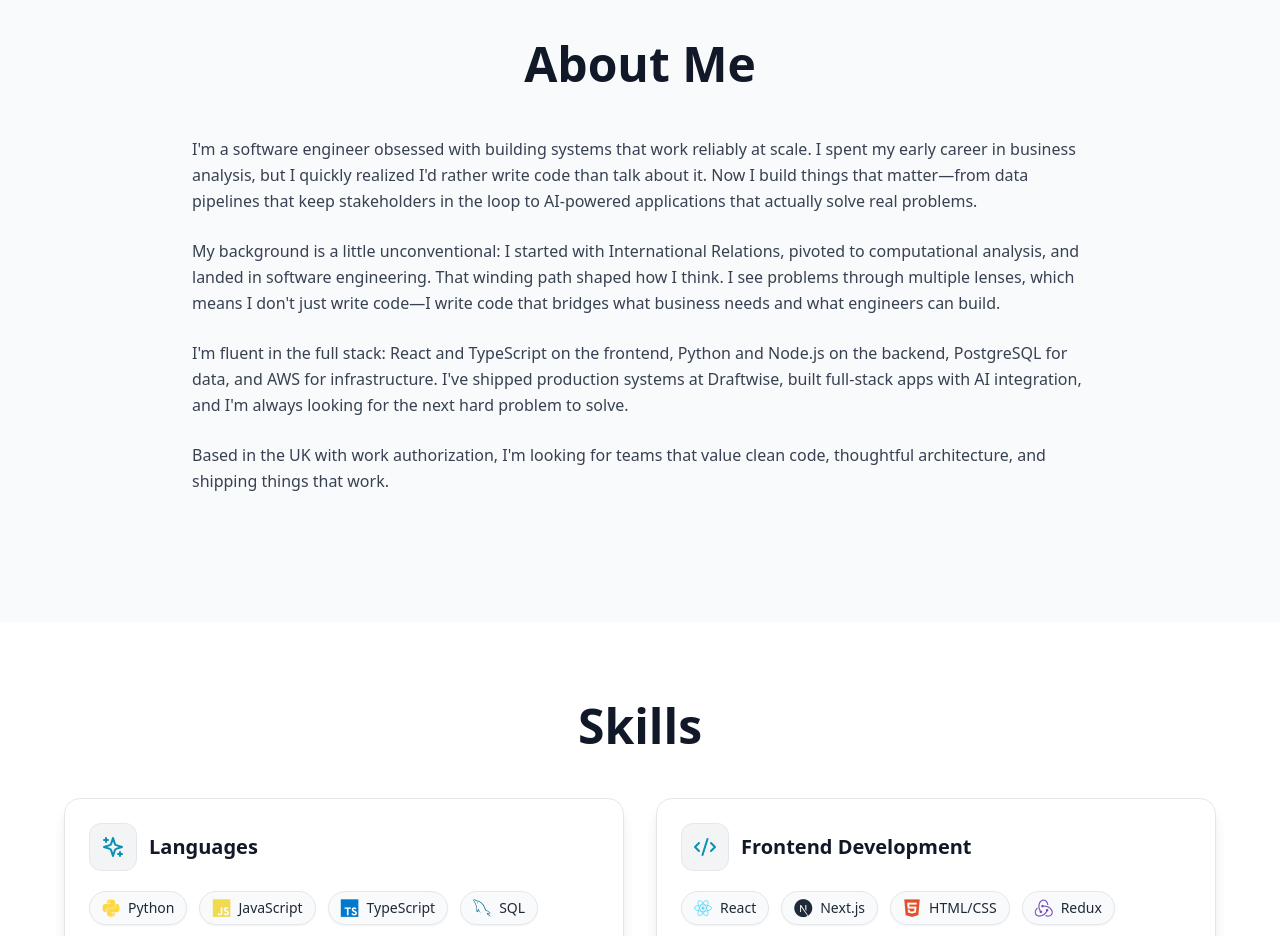
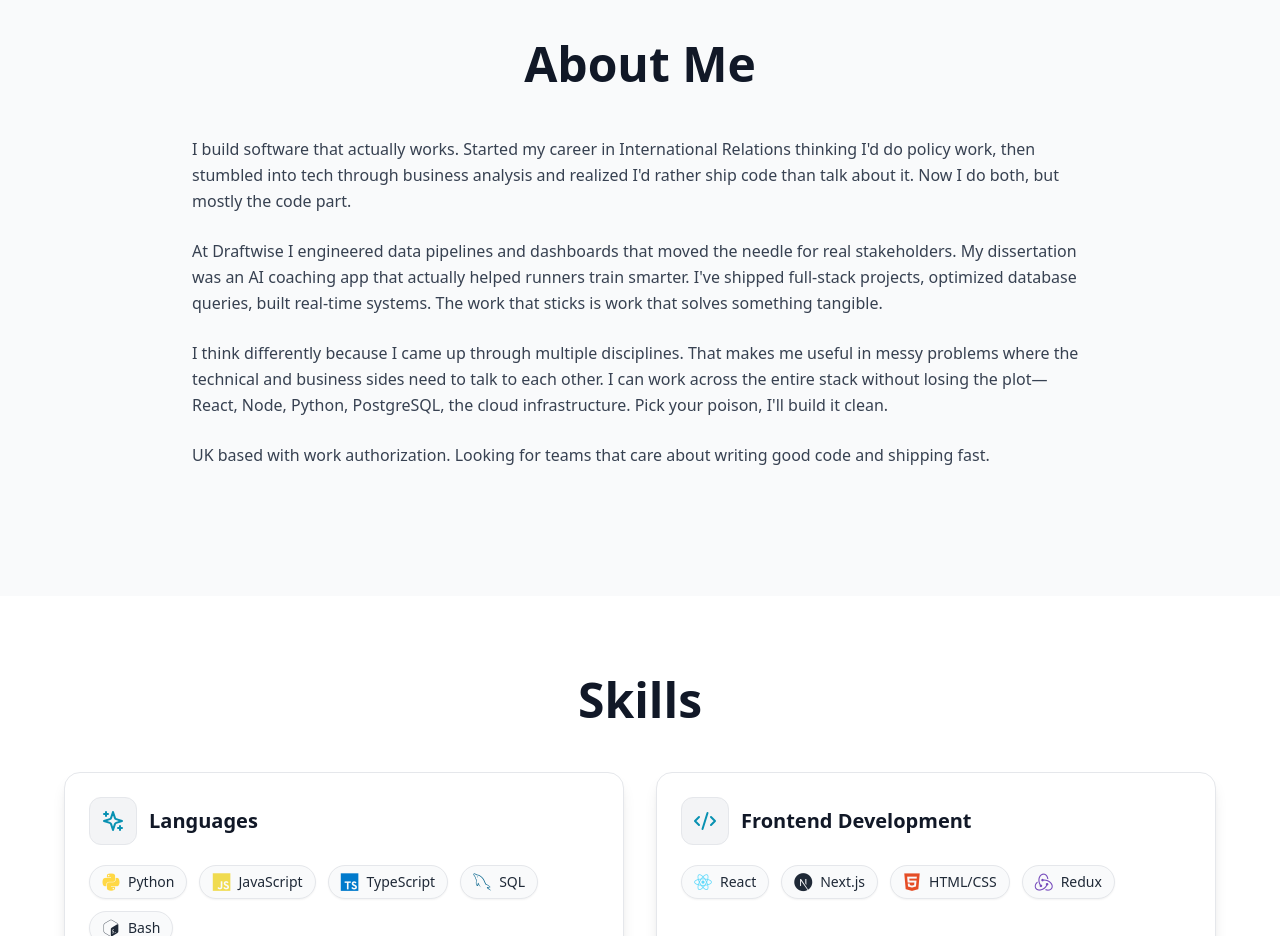
Before and after one commit to alpatamerr/personal-portfolio, a React (Vite) app: page / in a window 1280 px wide. Shown: the part 840-1776 px from the top of the page. Built offline with nearby package versions, Linux system fonts and the light colour scheme.

Commit message:
Update About section with personal voice

```diff
--- a/src/components/About.tsx
+++ b/src/components/About.tsx
@@ -11,19 +11,19 @@ export default function About() {
         <div className="max-w-4xl mx-auto">
           <div className="prose prose-lg dark:prose-invert mb-12 text-gray-700 dark:text-gray-300 leading-relaxed">
             <p className="mb-6">
-              I'm a software engineer obsessed with building systems that work reliably at scale. I spent my early career in business analysis, but I quickly realized I'd rather write code than talk about it. Now I build things that matter—from data pipelines that keep stakeholders in the loop to AI-powered applications that actually solve real problems.
+              I build software that actually works. Started my career in International Relations thinking I'd do policy work, then stumbled into tech through business analysis and realized I'd rather ship code than talk about it. Now I do both, but mostly the code part.
             </p>
 
             <p className="mb-6">
-              My background is a little unconventional: I started with International Relations, pivoted to computational analysis, and landed in software engineering. That winding path shaped how I think. I see problems through multiple lenses, which means I don't just write code—I write code that bridges what business needs and what engineers can build.
+              At Draftwise I engineered data pipelines and dashboards that moved the needle for real stakeholders. My dissertation was an AI coaching app that actually helped runners train smarter. I've shipped full-stack projects, optimized database queries, built real-time systems. The work that sticks is work that solves something tangible.
             </p>
 
             <p className="mb-6">
-              I'm fluent in the full stack: React and TypeScript on the frontend, Python and Node.js on the backend, PostgreSQL for data, and AWS for infrastructure. I've shipped production systems at Draftwise, built full-stack apps with AI integration, and I'm always looking for the next hard problem to solve.
+              I think differently because I came up through multiple disciplines. That makes me useful in messy problems where the technical and business sides need to talk to each other. I can work across the entire stack without losing the plot—React, Node, Python, PostgreSQL, the cloud infrastructure. Pick your poison, I'll build it clean.
             </p>
 
             <p>
-              Based in the UK with work authorization, I'm looking for teams that value clean code, thoughtful architecture, and shipping things that work.
+              UK based with work authorization. Looking for teams that care about writing good code and shipping fast.
             </p>
           </div>
 
```
